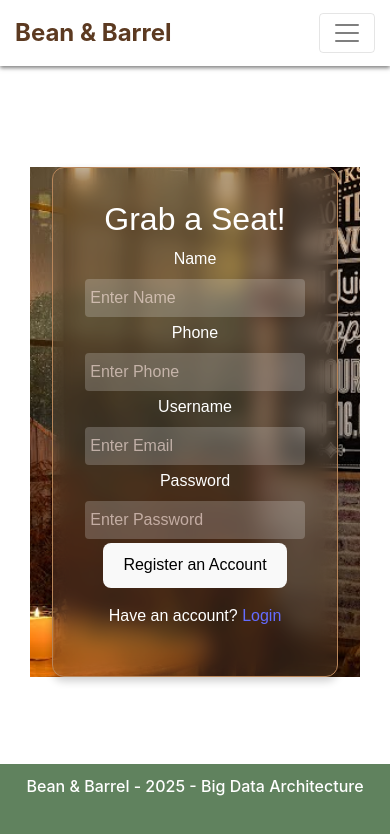
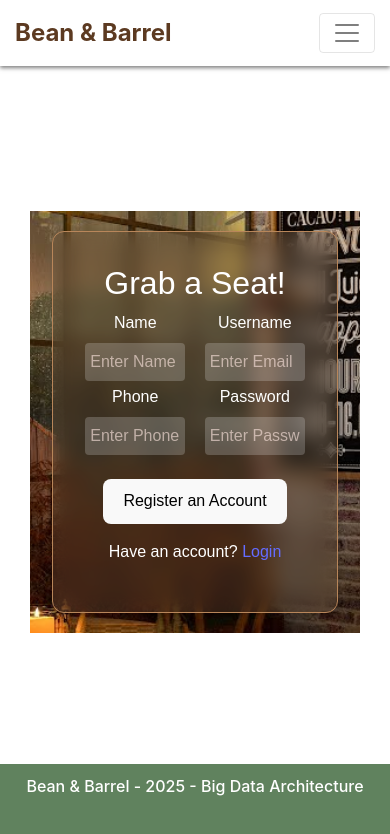
Before and after one commit to shwi6838/Bean-Barrel, a React (Vite) app in the folder Client/: page /register in a window 390 px wide. Shown: the top 834 px of the page. Built offline with nearby package versions, Linux system fonts and the light colour scheme; no server answers.

Commit message:
Update Register Card

```diff
--- a/Client/src/App.css
+++ b/Client/src/App.css
@@ -96,7 +96,7 @@
   align-items: center;
   justify-content: flex-end;
   padding: 0 6%;
-  height: 80vh;
+  height: auto;
   width: 100%;
 }
 
@@ -115,6 +115,8 @@
   justify-content: center;
   color: #ffffff; /* White text */
   font-family: "Arial", sans-serif;
+  margin-top: 30px;
+  margin-bottom: 30px;
 }
 
 .login-page h2 {
@@ -136,7 +138,6 @@
   outline: none;
   box-shadow: none;
 }
-
 .login-card .form-control::placeholder {
   color: var(--bg-rose);
   opacity: 0.6; /* Adjust opacity for placeholder */
@@ -151,6 +152,15 @@
   justify-content: flex-start;
   padding: 0 6%;
   height: 80vh;
+  width: 100%;
+}
+.register-form {
+  display: grid;
+  grid-template-columns: repeat(2, 1fr);
+  gap: 20px;
+  margin-bottom: 20px;
+}
+.register-form button {
   width: 100%;
 }
 
@@ -172,9 +182,11 @@
     margin: 100px 0;
     height: auto;
   }
-  .register-card {
+  .login-card {
     width: 90%;
     padding: 2rem;
+    margin-top: 20px;
+    margin-bottom: 20px;
   }
   .map-page {
     padding: 0 1%;
--- a/Client/src/Pages/Register.jsx
+++ b/Client/src/Pages/Register.jsx
@@ -54,7 +54,9 @@ function RegisterPage() {
           <div className="login-card">
           <h2>Grab a Seat!</h2>
           {error && <p style={{ color: "red" }}>{error}</p>}
-          <form onSubmit={handleSubmit} className="mb-3">
+          <form onSubmit={handleSubmit} className=" mb-3">
+            <div className="register-form">
+            <div>
             <label htmlFor="Name">Name</label>
             <input
               type="text"
@@ -75,6 +77,8 @@ function RegisterPage() {
               required
             />
             <br />
+            </div>
+            <div>
             <label htmlFor="username">Username</label>
             <input
               type="text"
@@ -95,6 +99,8 @@ function RegisterPage() {
               required
             />
             <br />
+            </div>
+            </div>
             <button type="submit">Register an Account</button>
           </form>
           <p>Have an account? <Link to="/login" className="register-link">Login</Link></p>
```
